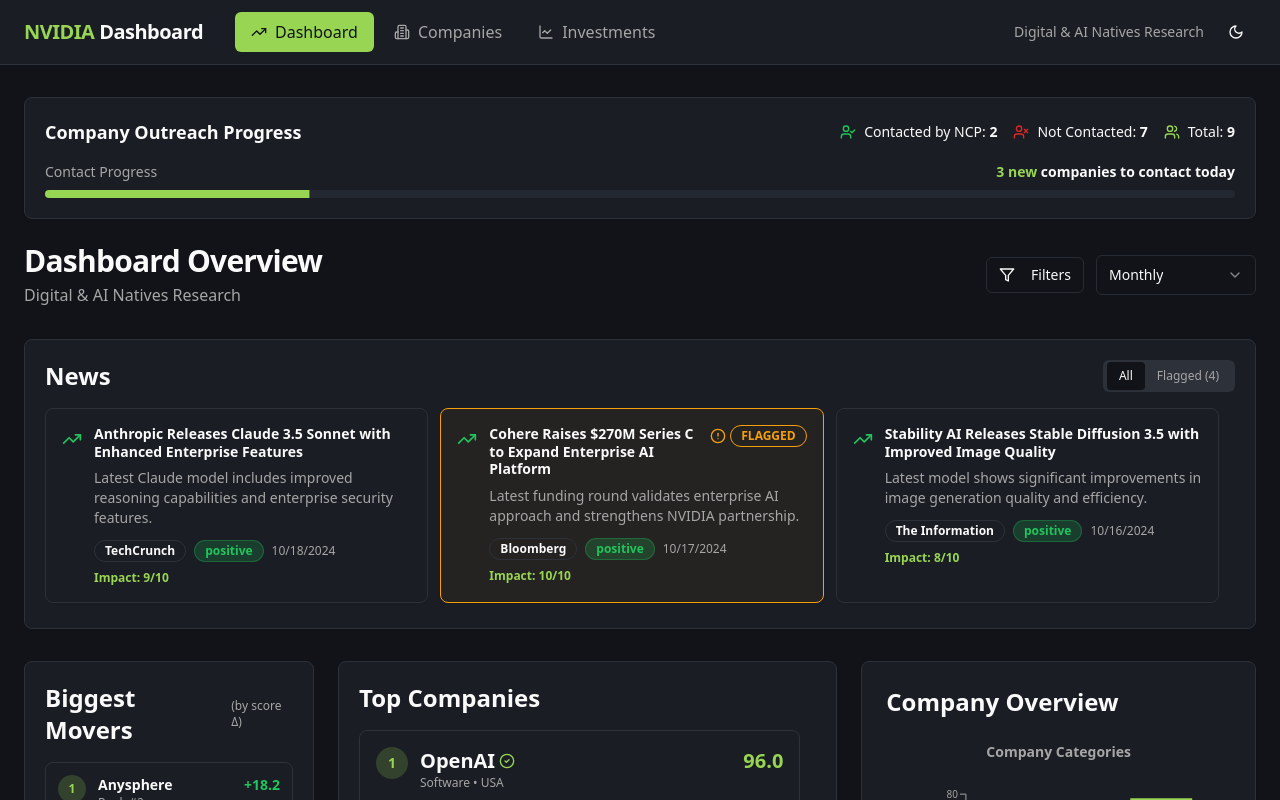
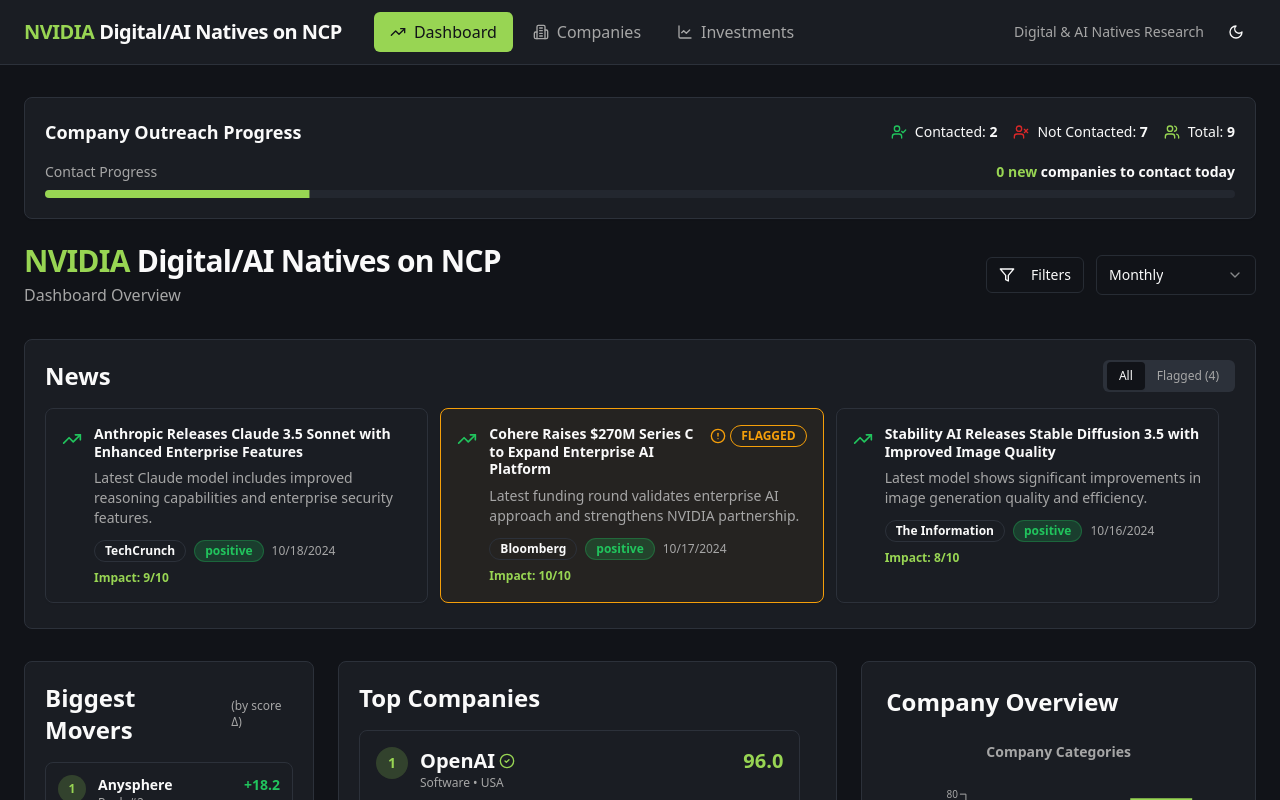
Before and after one commit to a1icia-m/nvidia-template, a React (Vite) app: page / in a window 1280 px wide. Shown: the top 800 px of the page. Built offline with nearby package versions, Linux system fonts and the light colour scheme; the HTML template or start-up script is replaced by a standard one.

Commit message:
Refactor: Update dashboard title and contact functionality

```diff
--- a/package.json
+++ b/package.json
@@ -40,6 +40,8 @@
     "@radix-ui/react-toggle-group": "^1.1.10",
     "@radix-ui/react-tooltip": "^1.2.7",
     "@tanstack/react-query": "^5.83.0",
+    "@types/canvas-confetti": "^1.9.0",
+    "canvas-confetti": "^1.9.3",
     "class-variance-authority": "^0.7.1",
     "clsx": "^2.1.1",
     "cmdk": "^1.1.1",
--- a/src/components/CompanyDetailDialog.tsx
+++ b/src/components/CompanyDetailDialog.tsx
@@ -12,6 +12,7 @@ import { ExternalLink, Github, FileText, Award } from "lucide-react";
 import { Button } from "@/components/ui/button";
 import { contactStore } from "@/lib/contactStore";
 import { useState, useEffect } from "react";
+import confetti from "canvas-confetti";
 
 interface CompanyDetailDialogProps {
   company: Company | null;
@@ -34,8 +35,18 @@ const CompanyDetailDialog = ({
 
   const handleToggleContact = () => {
     if (company) {
+      const newContactedState = !isContacted;
       contactStore.toggleContact(company.id);
-      setIsContacted(!isContacted);
+      setIsContacted(newContactedState);
+
+      // Trigger confetti when marking as contacted
+      if (newContactedState) {
+        confetti({
+          particleCount: 100,
+          spread: 70,
+          origin: { y: 0.6 }
+        });
+      }
     }
   };
 
--- a/src/components/Navigation.tsx
+++ b/src/components/Navigation.tsx
@@ -17,8 +17,8 @@ const Navigation = () => {
       <div className="container mx-auto px-6">
         <div className="flex items-center justify-between h-16">
           <div className="flex items-center gap-8">
-            <h1 className="text-xl font-bold text-primary">
-              NVIDIA <span className="text-foreground">Dashboard</span>
+            <h1 className="text-xl font-bold">
+              <span className="text-primary">NVIDIA</span> <span className="text-foreground">Digital/AI Natives on NCP</span>
             </h1>
             <div className="flex gap-1">
               {navItems.map((item) => (
--- a/src/lib/contactStore.ts
+++ b/src/lib/contactStore.ts
@@ -3,6 +3,7 @@ type ContactStatusListener = () => void;
 
 class ContactStore {
   private contactedCompanies: Set<string> = new Set(['1', '5']); // Initial contacted companies
+  private initialContactedCount: number = 2; // Track initial count
   private listeners: ContactStatusListener[] = [];
   private totalCompanies: number = 5; // Will be updated
 
@@ -34,6 +35,7 @@ class ContactStore {
     return {
       contacted: this.contactedCompanies.size,
       total: this.totalCompanies,
+      initial: this.initialContactedCount,
     };
   }
 
--- a/src/pages/Overview.tsx
+++ b/src/pages/Overview.tsx
@@ -72,7 +72,7 @@ const Overview = () => {
   const totalCompanies = filteredCompanies.length;
   const contactedByNCP = contactStats.contacted;
   const notContacted = totalCompanies - contactedByNCP;
-  const newToContactToday = 3;
+  const newToContactToday = Math.max(0, contactStats.contacted - contactStats.initial);
   const contactProgress = (contactedByNCP / totalCompanies) * 100;
 
   const handleCompanyClick = (company: Company) => {
@@ -95,7 +95,7 @@ const Overview = () => {
             <div className="flex items-center gap-4 text-sm">
               <div className="flex items-center gap-2">
                 <UserCheck className="w-4 h-4 text-success" />
-                <span>Contacted by NCP: <strong>{contactedByNCP}</strong></span>
+                <span>Contacted: <strong>{contactedByNCP}</strong></span>
               </div>
               <div className="flex items-center gap-2">
                 <UserX className="w-4 h-4 text-destructive" />
@@ -122,9 +122,9 @@ const Overview = () => {
       {/* Header with Time Filter */}
       <div className="flex items-center justify-between mb-8">
         <div>
-          <h2 className="text-3xl font-bold">Dashboard Overview</h2>
+          <h2 className="text-3xl font-bold"><span className="text-primary">NVIDIA</span> Digital/AI Natives on NCP</h2>
           <p className="text-muted-foreground mt-1">
-            Digital & AI Natives Research
+            Dashboard Overview
           </p>
         </div>
         <div className="flex items-center gap-3">
```
Also changed, not shown: 1 other file (tests, documents, lock files or other folders).
